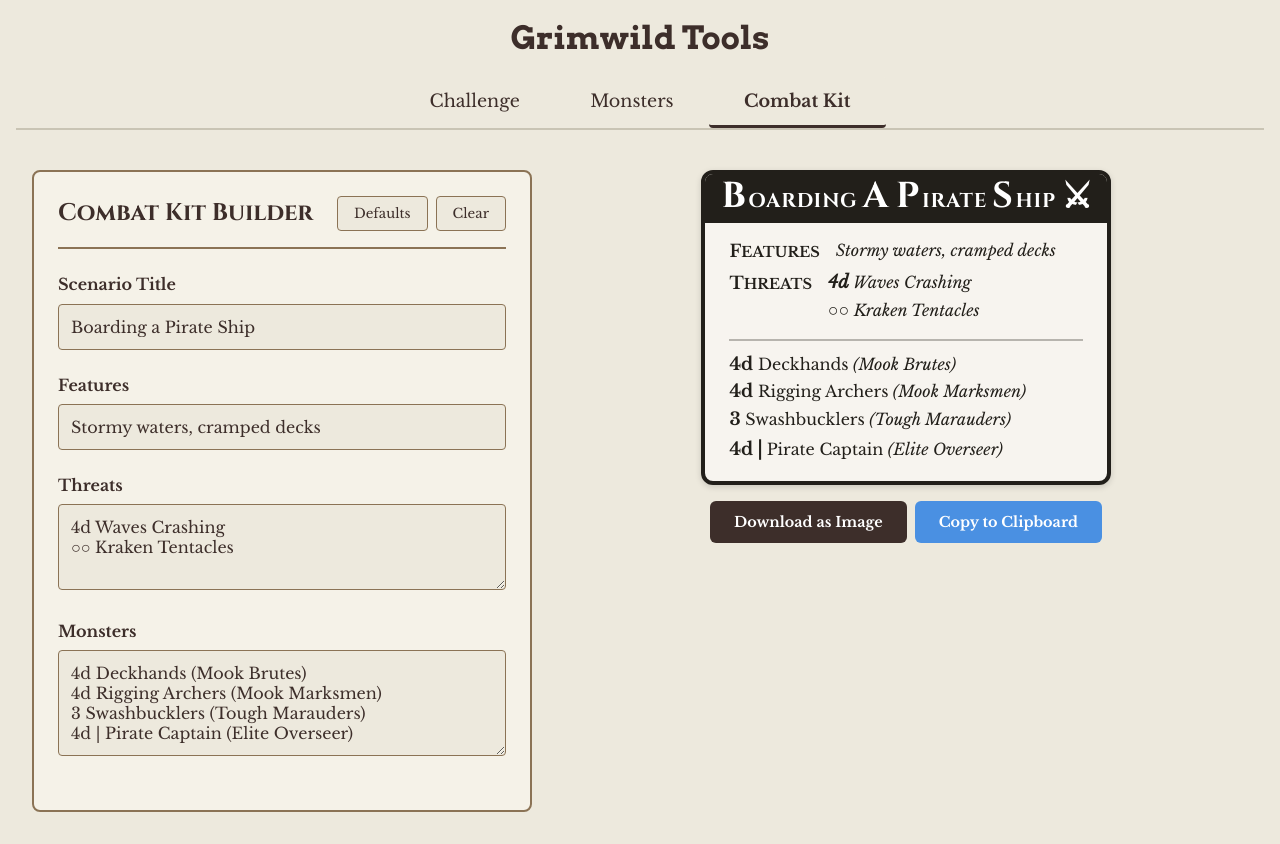
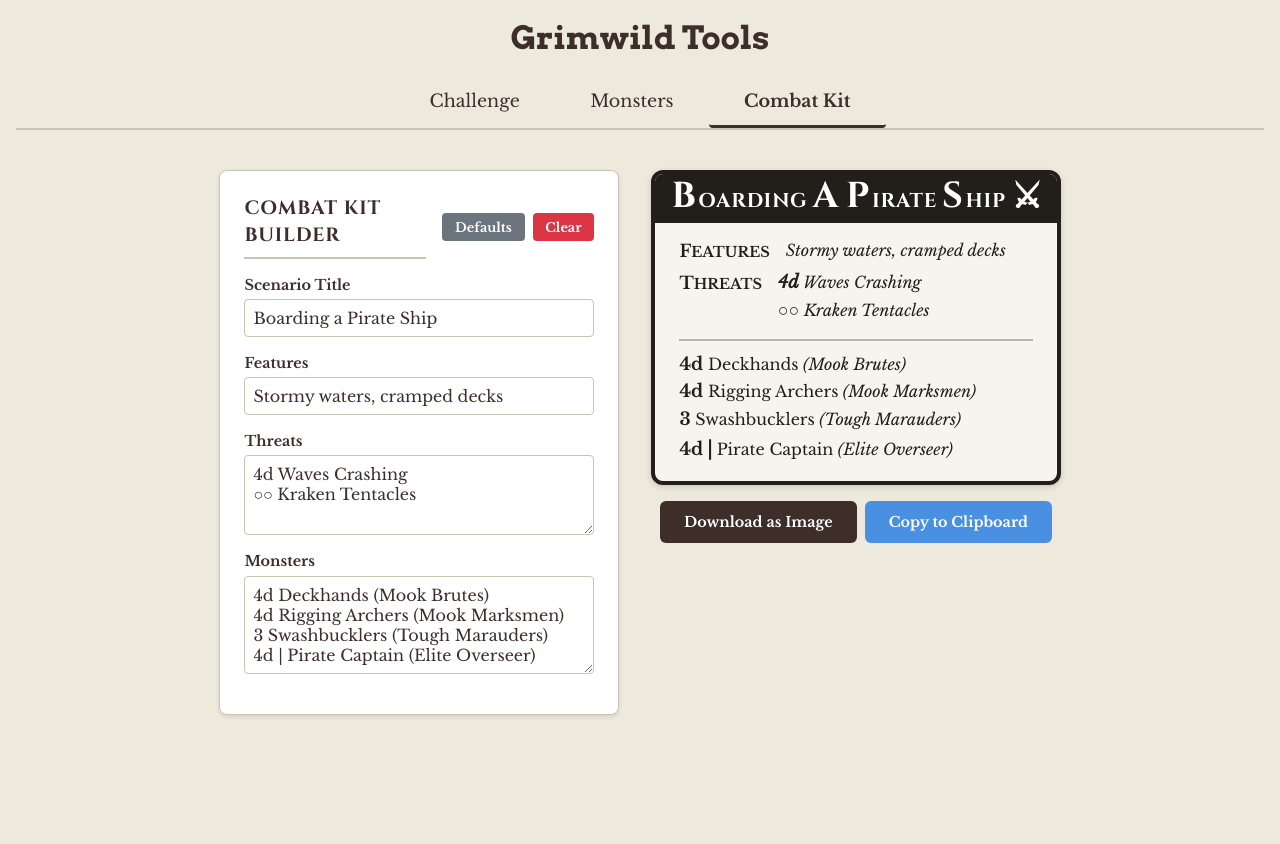
Before and after one commit to mvillaronga/grimwild-tools, a React (Vite) app: page / in a window 1280 px wide. Both pictures are taken after a click on the button "Combat Kit". After the commit the page ends 800 px from the top, so only its background shows below. Built offline with nearby package versions, Linux system fonts and the light colour scheme.

Commit message:
Updates to combat kit form styling and layout

```diff
--- a/src/components/combatkit/CombatKitBuilder.jsx
+++ b/src/components/combatkit/CombatKitBuilder.jsx
@@ -14,16 +14,15 @@ function CombatKitBuilder() {
   } = useCombatKitState();
 
   return (
-    <div className={styles.combatKitBuilder}>
-      <div className={styles.formSection}>
+    <div className={styles.container}>
+      <div className={styles.builderLayout}>
         <CombatKitForm
           combatKit={combatKit}
           onChange={updateCombatKit}
           onReset={resetToDefaults}
           onClear={clearForm}
         />
-      </div>
-      <div className={styles.previewSection}>
+        <div className={styles.previewContainer}>
           <ImageActionsWrapper
             targetId="combat-kit-card"
             filename={`combat-kit-${combatKit.title || 'scenario'}`}
@@ -32,6 +31,7 @@ function CombatKitBuilder() {
           </ImageActionsWrapper>
         </div>
       </div>
+    </div>
   );
 }
 
--- a/src/components/combatkit/CombatKitBuilder.module.css
+++ b/src/components/combatkit/CombatKitBuilder.module.css
@@ -1,29 +1,33 @@
-.combatKitBuilder {
-  display: flex;
-  gap: 2rem;
+/* Combat Kit builder layout styles */
+.container {
   padding: 1rem;
-  min-height: calc(100vh - 200px);
+  max-width: 1200px;
+  margin: 0 auto;
 }
 
-.formSection {
-  flex: 1;
-  max-width: 500px;
+.builderLayout {
+  display: flex;
+  align-items: flex-start;
+  gap: 2rem;
+  justify-content: center;
 }
 
-.previewSection {
-  flex: 1;
+.previewContainer {
+  flex: 0 0 auto;
   display: flex;
   flex-direction: column;
   align-items: center;
 }
 
-@media (max-width: 1024px) {
-  .combatKitBuilder {
+/* Responsive design */
+@media (max-width: 768px) {
+  .builderLayout {
     flex-direction: column;
     gap: 1rem;
+    align-items: center;
   }
 
-  .formSection {
-    max-width: none;
+  .container {
+    padding: 0.5rem;
   }
 }
--- a/src/components/combatkit/CombatKitForm.jsx
+++ b/src/components/combatkit/CombatKitForm.jsx
@@ -7,65 +7,79 @@ function CombatKitForm({ combatKit, onChange, onReset, onClear }) {
   };
 
   return (
-    <div className={styles.combatKitForm}>
-      <div className={styles.formHeader}>
-        <h2>Combat Kit Builder</h2>
+    <form
+      className={styles.form}
+      onSubmit={(e) => e.preventDefault()}
+    >
+      {/* Combat Kit Header */}
+      <div className={styles.headerRow}>
+        <div className={styles.sectionHeader}>
+          Combat Kit Builder
+        </div>
         <div className={styles.buttonGroup}>
-          <button onClick={onReset} className={styles.defaultsButton}>
+          <button
+            type="button"
+            onClick={onReset}
+            className={styles.actionButton}
+            title="Reset all fields to default values"
+          >
             Defaults
           </button>
-          <button onClick={onClear} className={styles.clearButton}>
+          <button
+            type="button"
+            onClick={onClear}
+            className={`${styles.actionButton} ${styles.clearButton}`}
+            title="Clear all fields"
+          >
             Clear
           </button>
         </div>
       </div>
 
-      <div className={styles.formGroup}>
-        <label htmlFor="title">Scenario Title</label>
+      <label className={styles.label}>
+        <span className={styles.labelText}>Scenario Title</span>
         <input
-          id="title"
           type="text"
           value={combatKit.title || ''}
           onChange={(e) => handleInputChange('title', e.target.value)}
+          className={styles.textInput}
           placeholder="Enter combat scenario title"
         />
-      </div>
+      </label>
 
-
-
-      <div className={styles.formGroup}>
-        <label htmlFor="features">Features</label>
+      <label className={styles.label}>
+        <span className={styles.labelText}>Features</span>
         <input
-          id="features"
           type="text"
           value={combatKit.features || ''}
           onChange={(e) => handleInputChange('features', e.target.value)}
+          className={styles.textInput}
           placeholder="Comma-separated environmental elements (e.g., Stormy waters, cramped decks)"
         />
-      </div>
+      </label>
 
-      <div className={styles.formGroup}>
-        <label htmlFor="threats">Threats</label>
+      <label className={styles.label}>
+        <span className={styles.labelText}>Threats</span>
         <textarea
-          id="threats"
           value={combatKit.threats || ''}
           onChange={(e) => handleInputChange('threats', e.target.value)}
+          className={styles.textarea}
           placeholder="One threat per line. Use 'Xd' for dice pools or '○○' for suspense&#10;e.g., 4d Waves Crashing&#10;○○ Kraken Tentacles"
           rows={3}
         />
-      </div>
+      </label>
 
-      <div className={styles.formGroup}>
-        <label htmlFor="monsters">Monsters</label>
+      <label className={styles.label}>
+        <span className={styles.labelText}>Monsters</span>
         <textarea
-          id="monsters"
           value={combatKit.monsters || ''}
           onChange={(e) => handleInputChange('monsters', e.target.value)}
+          className={styles.textarea}
           placeholder="One monster per line. Format examples:&#10;4d Deckhands (Mook Brutes)&#10;3 Swashbucklers (Tough Marauders)&#10;4d | Pirate Captain (Elite Overseer)"
           rows={4}
         />
-      </div>
-    </div>
+      </label>
+    </form>
   );
 }
 
--- a/src/components/combatkit/CombatKitForm.module.css
+++ b/src/components/combatkit/CombatKitForm.module.css
@@ -1,82 +1,137 @@
-.combatKitForm {
-  background: #f5f2e8;
-  border: 2px solid #8b7355;
+/* Combat Kit form styles */
+.form {
+  background: white;
+  border: 1px solid var(--border-color);
   border-radius: 8px;
   padding: 1.5rem;
-  font-family: 'Libre Baskerville', serif;
+  box-shadow: 0 2px 4px rgba(0, 0, 0, 0.1);
+  width: 100%;
+  max-width: 400px;
 }
 
-.formHeader {
+.headerRow {
   display: flex;
   justify-content: space-between;
   align-items: center;
-  margin-bottom: 1.5rem;
-  padding-bottom: 1rem;
-  border-bottom: 2px solid #8b7355;
+  margin-bottom: 1rem;
 }
 
-.formHeader h2 {
+.sectionHeader {
+  font-family: "Cinzel", serif;
+  font-size: 1.2rem;
+  font-weight: 700;
+  color: var(--text-primary);
   margin: 0;
-  color: #3d2e2a;
-  font-family: 'Cinzel', serif;
+  text-transform: uppercase;
+  letter-spacing: 0.05em;
+  border-bottom: 2px solid var(--border-color);
+  padding-bottom: 0.5rem;
+  flex: 1;
 }
 
 .buttonGroup {
   display: flex;
   gap: 0.5rem;
+  margin-left: 1rem;
 }
 
-.defaultsButton,
-.clearButton {
-  padding: 0.5rem 1rem;
-  border: 1px solid #8b7355;
+.actionButton {
+  border: none;
   border-radius: 4px;
-  background: #ede9dd;
-  color: #3d2e2a;
-  font-family: 'Libre Baskerville', serif;
+  padding: 0.4rem 0.8rem;
+  font-size: 0.8rem;
+  font-weight: 600;
   cursor: pointer;
-  transition: background-color 0.2s;
+  transition: all 0.2s ease;
+  white-space: nowrap;
+  background: #6c757d;
+  color: white;
 }
 
-.defaultsButton:hover,
-.clearButton:hover {
-  background: #e0dcc8;
+.actionButton:hover {
+  transform: translateY(-1px);
 }
 
-.formGroup {
-  margin-bottom: 1.5rem;
+.actionButton:active {
+  transform: translateY(0);
 }
 
-.formGroup label {
-  display: block;
-  margin-bottom: 0.5rem;
-  font-weight: bold;
-  color: #3d2e2a;
+.actionButton:hover {
+  background: #5a6268;
 }
 
-.formGroup input,
-.formGroup select,
-.formGroup textarea {
-  width: 100%;
-  padding: 0.75rem;
-  border: 1px solid #8b7355;
-  border-radius: 4px;
-  background: #ede9dd;
-  color: #3d2e2a;
-  font-family: 'Libre Baskerville', serif;
-  font-size: 1rem;
-  box-sizing: border-box;
+.clearButton {
+  background: #dc3545;
 }
 
-.formGroup textarea {
+.clearButton:hover {
+  background: #c82333;
+}
+
+.label {
+  display: flex;
+  flex-direction: column;
+  margin-bottom: 1rem;
+}
+
+.labelText {
+  font-weight: 700;
+  margin-bottom: 0.25rem;
+  color: var(--text-primary);
+  font-size: 0.9rem;
+}
+
+.textInput {
+  width: 100%;
+  padding: 0.5rem;
+  border: 1px solid var(--border-color);
+  border-radius: 4px;
+  font-family: inherit;
+  font-size: 1rem;
+}
+
+.textarea {
+  width: 100%;
+  padding: 0.5rem;
+  border: 1px solid var(--border-color);
+  border-radius: 4px;
+  font-family: inherit;
+  font-size: 1rem;
   resize: vertical;
   min-height: 80px;
 }
 
-@media (max-width: 768px) {
-  .formHeader {
+.textInput:focus, .textarea:focus {
+  outline: none;
+  border-color: var(--accent-color);
+  box-shadow: 0 0 0 2px rgba(61, 46, 42, 0.1);
+}
+
+/* Responsive design */
+@media (max-width: 480px) {
+  .form {
+    max-width: 100%;
+    padding: 1rem;
+  }
+
+  .sectionHeader {
+    font-size: 1rem;
+  }
+
+  .headerRow {
     flex-direction: column;
-    gap: 1rem;
     align-items: stretch;
+    gap: 0.5rem;
+  }
+
+  .buttonGroup {
+    margin-left: 0;
+    align-self: flex-end;
+    gap: 0.25rem;
+  }
+
+  .actionButton {
+    font-size: 0.75rem;
+    padding: 0.3rem 0.6rem;
   }
 }
```
Lines whose indentation alone changed are shown as unchanged.
